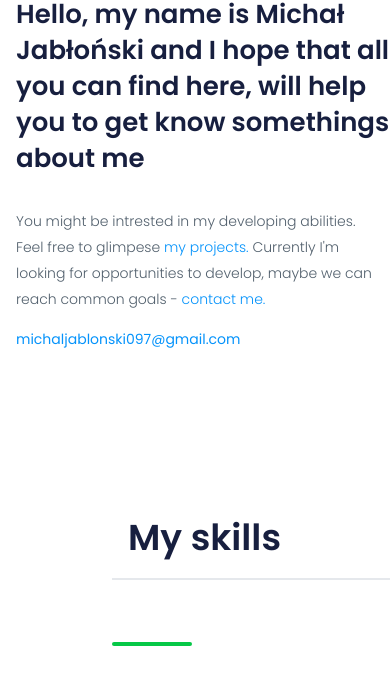
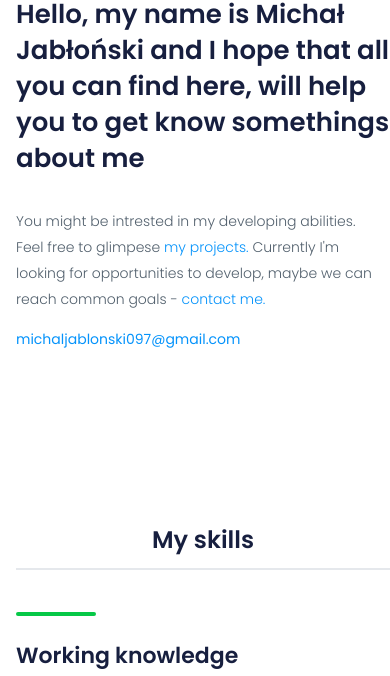
Before and after one commit to waveex/waveex.github.io, a website: page src/content/index.html in a window 390 px wide. Shown: the part 165-841 px from the top of the page. Drawn offline with nearby package versions, Linux system fonts and the light colour scheme; files that its build step writes are made by us from their sources; no server answers.

Commit message:
mediaQueries for skills section

```diff
--- a/src/scss/modules/skills.scss
+++ b/src/scss/modules/skills.scss
@@ -71,14 +71,34 @@
     }
 }
 
-@media (max-width: 754px) {
+@media (max-width: 1000px) {
     .skills {
         display: flex;
         flex-direction: column;
+        &_container {
+            max-width: 100%;
+            padding: 7.5rem 0 0 1rem;
+            &__title {
+                padding-bottom: 12px;
+                text-align: center;
+                font-family: Poppins;
+                font-style: normal;
+                font-weight: 600;
+                font-size: 1.5rem;
+                line-height: 2rem;
+            }
+        }
+      &__title {
+        font-family: Poppins;
+        font-style: normal;
+        font-weight: 600;
+        font-size: 1.375rem;
+        line-height: 2rem;
+      }
+
         &__list {
             display: flex;
             flex-direction: column;
-
         }
         &__item {
             padding-bottom: 1.5rem;
```
